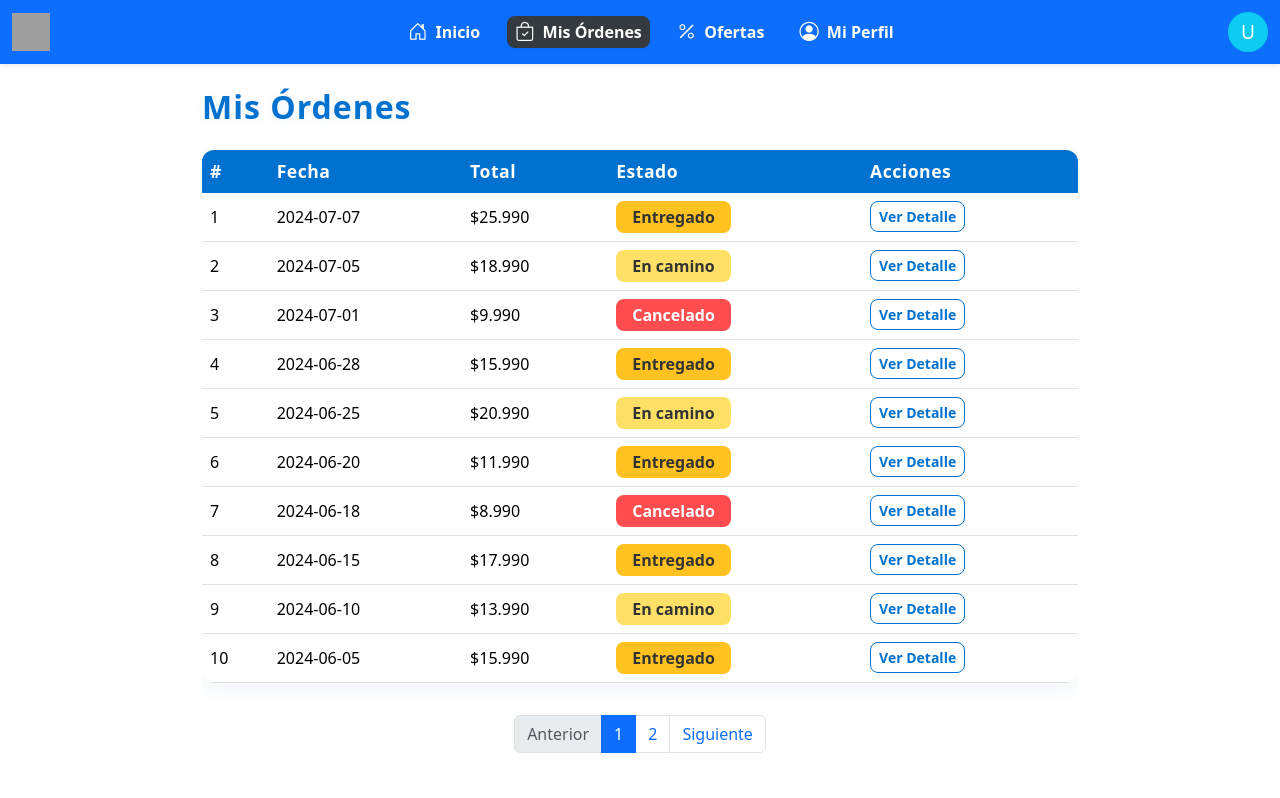
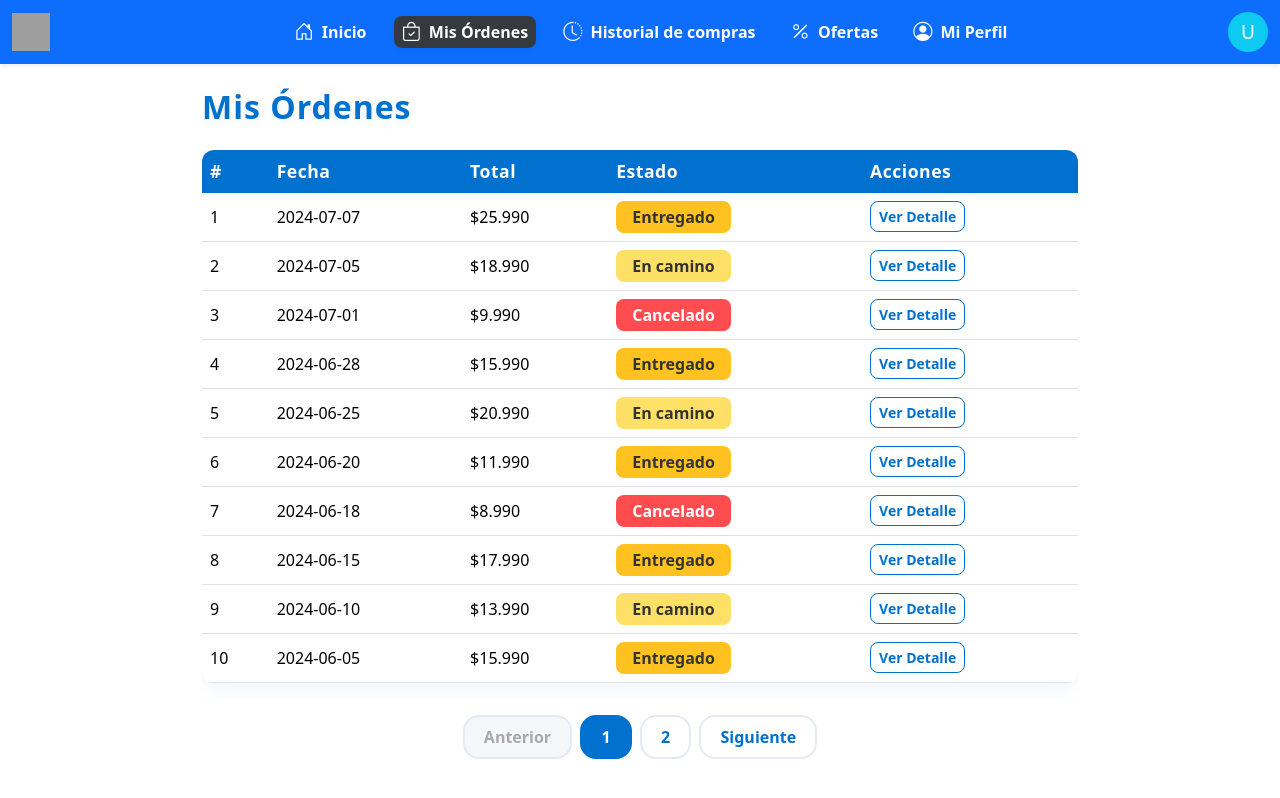
Before and after one commit to sm0k3rG/ProjectTaw, an Angular app in the folder frontend/: page /user/order-list in a window 1280 px wide. Built offline with nearby package versions, Linux system fonts and the light colour scheme; grey boxes are pictures that could not be loaded.

Commit message:
feat: mejora estetica de la paginacion

```diff
--- a/frontend/src/app/app.routes.ts
+++ b/frontend/src/app/app.routes.ts
@@ -25,5 +25,9 @@ export const routes: Routes = [
   {
     path: 'user/order-list',
     loadComponent: () => import('./pages/user/orders/order-list/order-list.component').then(m => m.OrderListComponent)
+  },
+  {
+    path: 'user/purchase-history',
+    loadComponent: () => import('./pages/user/purchase-history/purchase-history.component').then(m => m.PurchaseHistoryComponent)
   }
 ];
--- a/frontend/src/app/pages/user/orders/order-list/order-list.component.css
+++ b/frontend/src/app/pages/user/orders/order-list/order-list.component.css
@@ -112,3 +112,30 @@ h2 {
     padding: 0.5rem;
   }
 }
+
+.pagination .page-link {
+  color: #0071ce;
+  font-weight: 600;
+  border-radius: 16px;
+  border: 2px solid #e3eaf5;
+  margin: 0 4px;
+  background: #fff;
+  padding: 0.5em 1.2em;
+  transition: background 0.2s, color 0.2s, border 0.2s;
+}
+.pagination .page-link:focus {
+  box-shadow: 0 0 0 2px #0071ce33;
+}
+.pagination .page-item.active .page-link {
+  background: #0071ce;
+  color: #fff;
+  border-color: #0071ce;
+}
+.pagination .page-item.disabled .page-link {
+  color: #aaa;
+  background: #f4f8fb;
+  border-color: #e3eaf5;
+}
+.pagination {
+  margin-bottom: 0;
+}
--- a/frontend/src/app/pages/user/purchase-history/purchase-history.component.css
+++ b/frontend/src/app/pages/user/purchase-history/purchase-history.component.css
@@ -0,0 +1,94 @@
+.container {
+  max-width: 900px;
+}
+
+h2 {
+  color: #0071ce;
+  font-weight: 700;
+  letter-spacing: 1px;
+  margin-bottom: 2rem;
+  text-shadow: 0 2px 8px rgba(0,113,206,0.08);
+}
+
+.table {
+  background: #fff;
+  border-radius: 12px;
+  box-shadow: 0 4px 24px rgba(0,113,206,0.08);
+  overflow: hidden;
+}
+
+.table-primary th {
+  background: #0071ce !important;
+  color: #fff !important;
+  border: none;
+  font-size: 1.1rem;
+  letter-spacing: 0.5px;
+}
+
+.table-hover tbody tr:hover {
+  background: #e3f0ff;
+}
+
+.badge.bg-success {
+  background: #ffc220 !important;
+  color: #333 !important;
+  font-weight: 600;
+  border-radius: 8px;
+  font-size: 1rem;
+  padding: 0.5em 1em;
+}
+.badge.bg-warning {
+  background: #ffe066 !important;
+  color: #333 !important;
+  font-weight: 600;
+  border-radius: 8px;
+  font-size: 1rem;
+  padding: 0.5em 1em;
+}
+.badge.bg-danger {
+  background: #ff4d4f !important;
+  color: #fff !important;
+  font-weight: 600;
+  border-radius: 8px;
+  font-size: 1rem;
+  padding: 0.5em 1em;
+}
+
+ul {
+  margin-bottom: 0;
+}
+
+.pagination .page-link {
+  color: #0071ce;
+  font-weight: 600;
+  border-radius: 16px;
+  border: 2px solid #e3eaf5;
+  margin: 0 4px;
+  background: #fff;
+  padding: 0.5em 1.2em;
+  transition: background 0.2s, color 0.2s, border 0.2s;
+}
+.pagination .page-link:focus {
+  box-shadow: 0 0 0 2px #0071ce33;
+}
+.pagination .page-item.active .page-link {
+  background: #0071ce;
+  color: #fff;
+  border-color: #0071ce;
+}
+.pagination .page-item.disabled .page-link {
+  color: #aaa;
+  background: #f4f8fb;
+  border-color: #e3eaf5;
+}
+.pagination {
+  margin-bottom: 0;
+}
+@media (max-width: 700px) {
+  .container {
+    padding: 0 0.5rem;
+  }
+  h2 {
+    font-size: 1.3rem;
+  }
+}
--- a/frontend/src/app/pages/user/purchase-history/purchase-history.component.html
+++ b/frontend/src/app/pages/user/purchase-history/purchase-history.component.html
@@ -1 +1,57 @@
-<p>purchase-history works!</p>
+<app-navbar tipo="user"></app-navbar>
+
+<div class="container mt-4">
+  <h2 class="mb-4">Historial de Compras</h2>
+  <div class="table-responsive">
+    <table class="table table-hover align-middle">
+      <thead class="table-primary">
+        <tr>
+          <th>#</th>
+          <th>Fecha</th>
+          <th>Total</th>
+          <th>Estado</th>
+          <th>Productos</th>
+        </tr>
+      </thead>
+      <tbody>
+        <tr *ngFor="let compra of comprasPaginadas">
+          <td>{{ compra.id }}</td>
+          <td>{{ compra.fecha }}</td>
+          <td>{{ formatearCLP(compra.total) }}</td>
+          <td>
+            <span class="badge"
+              [ngClass]="{
+                'bg-success': compra.estado === 'Entregado',
+                'bg-warning text-dark': compra.estado === 'En camino',
+                'bg-danger': compra.estado === 'Cancelado'
+              }">
+              {{ compra.estado }}
+            </span>
+          </td>
+          <td>
+            <ul class="mb-0 ps-3">
+              <li *ngFor="let p of compra.productos">
+                {{ p.nombre }} <span class="text-muted">x{{ p.cantidad }}</span>
+              </li>
+            </ul>
+          </td>
+        </tr>
+      </tbody>
+    </table>
+  </div>
+
+  <!-- Paginación -->
+  <nav *ngIf="totalPaginas > 1" aria-label="Paginación de historial" class="mt-3">
+    <ul class="pagination justify-content-center">
+      <li class="page-item" [class.disabled]="pagina === 1">
+        <button class="page-link" (click)="paginaAnterior()" [disabled]="pagina === 1">Anterior</button>
+      </li>
+      <li class="page-item" *ngFor="let p of [].constructor(totalPaginas); let i = index" [class.active]="pagina === (i+1)">
+        <button class="page-link" (click)="irAPagina(i+1)">{{ i+1 }}</button>
+      </li>
+      <li class="page-item" [class.disabled]="pagina === totalPaginas">
+        <button class="page-link" (click)="paginaSiguiente()" [disabled]="pagina === totalPaginas">Siguiente</button>
+      </li>
+    </ul>
+  </nav>
+</div>
--- a/frontend/src/app/pages/user/purchase-history/purchase-history.component.ts
+++ b/frontend/src/app/pages/user/purchase-history/purchase-history.component.ts
@@ -1,12 +1,69 @@
 import { Component } from '@angular/core';
+import { CommonModule } from '@angular/common';
+import { NavbarComponent } from '../../../shared/navbar/navbar.component';
+
+interface Compra {
+  id: number;
+  fecha: string;
+  total: number;
+  estado: string;
+  productos: { nombre: string; cantidad: number; precio: number; }[];
+}
 
 @Component({
   selector: 'app-purchase-history',
   standalone: true,
-  imports: [],
+  imports: [CommonModule, NavbarComponent],
   templateUrl: './purchase-history.component.html',
   styleUrl: './purchase-history.component.css'
 })
 export class PurchaseHistoryComponent {
+  historial: Compra[] = [
+    { id: 1, fecha: '2024-07-07', total: 25990, estado: 'Entregado', productos: [ { nombre: 'Leche', cantidad: 2, precio: 1200 }, { nombre: 'Pan', cantidad: 1, precio: 1500 } ] },
+    { id: 2, fecha: '2024-07-01', total: 18990, estado: 'Entregado', productos: [ { nombre: 'Arroz', cantidad: 3, precio: 1000 }, { nombre: 'Aceite', cantidad: 1, precio: 3500 } ] },
+    { id: 3, fecha: '2024-06-25', total: 9990, estado: 'Entregado', productos: [ { nombre: 'Fideos', cantidad: 4, precio: 800 }, { nombre: 'Salsa', cantidad: 2, precio: 1200 } ] },
+    { id: 4, fecha: '2024-06-20', total: 15990, estado: 'Entregado', productos: [ { nombre: 'Cereal', cantidad: 2, precio: 2500 } ] },
+    { id: 5, fecha: '2024-06-15', total: 20990, estado: 'Entregado', productos: [ { nombre: 'Jugo', cantidad: 5, precio: 900 } ] },
+    { id: 6, fecha: '2024-06-10', total: 11990, estado: 'Entregado', productos: [ { nombre: 'Galletas', cantidad: 3, precio: 1200 } ] },
+    { id: 7, fecha: '2024-06-05', total: 8990, estado: 'Entregado', productos: [ { nombre: 'Azúcar', cantidad: 2, precio: 1100 } ] },
+    { id: 8, fecha: '2024-06-01', total: 17990, estado: 'Entregado', productos: [ { nombre: 'Sal', cantidad: 1, precio: 800 } ] },
+    { id: 9, fecha: '2024-05-28', total: 13990, estado: 'Entregado', productos: [ { nombre: 'Café', cantidad: 2, precio: 3500 } ] },
+    { id: 10, fecha: '2024-05-20', total: 15990, estado: 'Entregado', productos: [ { nombre: 'Té', cantidad: 4, precio: 1000 } ] },
+    { id: 11, fecha: '2024-05-10', total: 10990, estado: 'Entregado', productos: [ { nombre: 'Mermelada', cantidad: 2, precio: 1800 } ] },
+    { id: 12, fecha: '2024-05-01', total: 20990, estado: 'Entregado', productos: [ { nombre: 'Mantequilla', cantidad: 1, precio: 2500 } ] },
+  ];
 
+  pagina: number = 1;
+  cantidadPorPagina: number = 10;
+
+  get totalPaginas(): number {
+    return Math.ceil(this.historial.length / this.cantidadPorPagina);
+  }
+
+  get comprasPaginadas(): Compra[] {
+    const inicio = (this.pagina - 1) * this.cantidadPorPagina;
+    return this.historial.slice(inicio, inicio + this.cantidadPorPagina);
+  }
+
+  irAPagina(p: number) {
+    if (p >= 1 && p <= this.totalPaginas) {
+      this.pagina = p;
+    }
+  }
+
+  paginaSiguiente() {
+    if (this.pagina < this.totalPaginas) {
+      this.pagina++;
+    }
+  }
+
+  paginaAnterior() {
+    if (this.pagina > 1) {
+      this.pagina--;
+    }
+  }
+
+  formatearCLP(valor: number): string {
+    return valor.toLocaleString('es-CL', { style: 'currency', currency: 'CLP', maximumFractionDigits: 0 });
+  }
 }
--- a/frontend/src/app/shared/navbar/navbar.component.html
+++ b/frontend/src/app/shared/navbar/navbar.component.html
@@ -47,6 +47,12 @@
             <i class="bi bi-bag-check me-2" style="font-size: 1.2rem;"></i> Mis Órdenes
           </a>
           <a class="d-flex align-items-center px-2 py-0 rounded-3 fw-semibold text-decoration-none nav-link-navbar"
+             routerLink="/user/purchase-history" routerLinkActive="active-tab"
+             [routerLinkActiveOptions]="{ exact: true }"
+             style="font-size: 1rem; min-height: 32px;">
+            <i class="bi bi-clock-history me-2" style="font-size: 1.2rem;"></i> Historial de compras
+          </a>
+          <a class="d-flex align-items-center px-2 py-0 rounded-3 fw-semibold text-decoration-none nav-link-navbar"
              routerLink="/user/offers" routerLinkActive="active-tab"
              style="font-size: 1rem; min-height: 32px;">
             <i class="bi bi-percent me-2" style="font-size: 1.2rem;"></i> Ofertas
```
